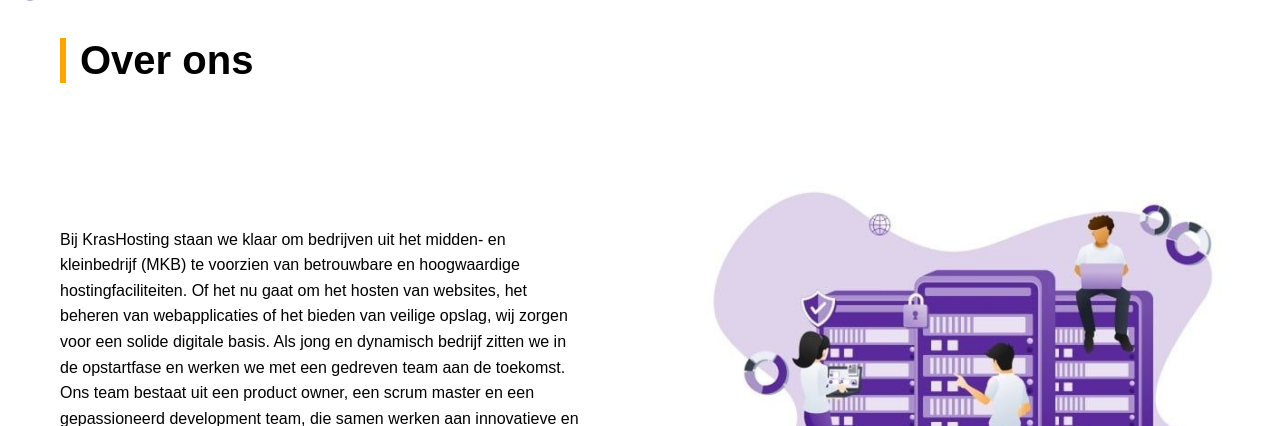
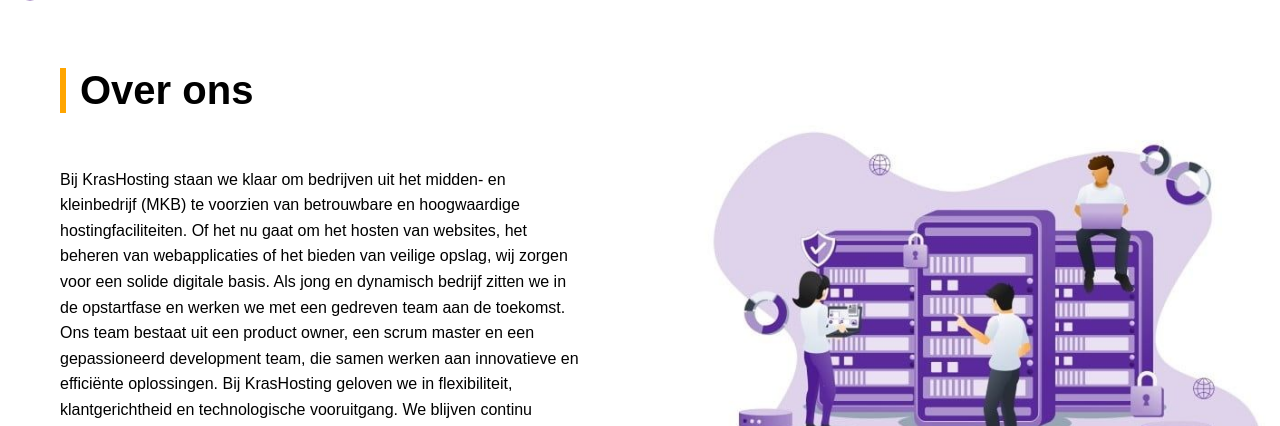
Before and after one commit to TiesOnKip/krashosting, a PHP site: page /about.php in a window 1280 px wide. Shown: the part 62-488 px from the top of the page. Run offline with PHP 8.4, Linux system fonts and the light colour scheme; some web fonts are replaced.

Commit message:
about header fix + details update

```diff
--- a/src/css/about.css
+++ b/src/css/about.css
@@ -15,7 +15,8 @@ body {
 
 h1 {
     font-size: 2.5rem;
-    margin-bottom: 30px;
+    margin-bottom: -60px;
+    margin-top: 30px;
     border-left: 6px solid orange;
     padding-left: 14px;
 }
--- a/src/css/details.css
+++ b/src/css/details.css
@@ -19,6 +19,7 @@ h1 {
   width: 100%;
   border-collapse: collapse;
   margin-top: 20px;
+  margin-bottom: 30px;
   background-color: var(--white);
   box-shadow: 0 4px 8px rgba(0, 0, 0, 0.1);
   border-radius: 10px;
@@ -54,4 +55,5 @@ h1 {
   color: var(--purple);
   font-family: var(--anek);
   margin-top: 20px;
+  margin-bottom: 20px;
 }
```
